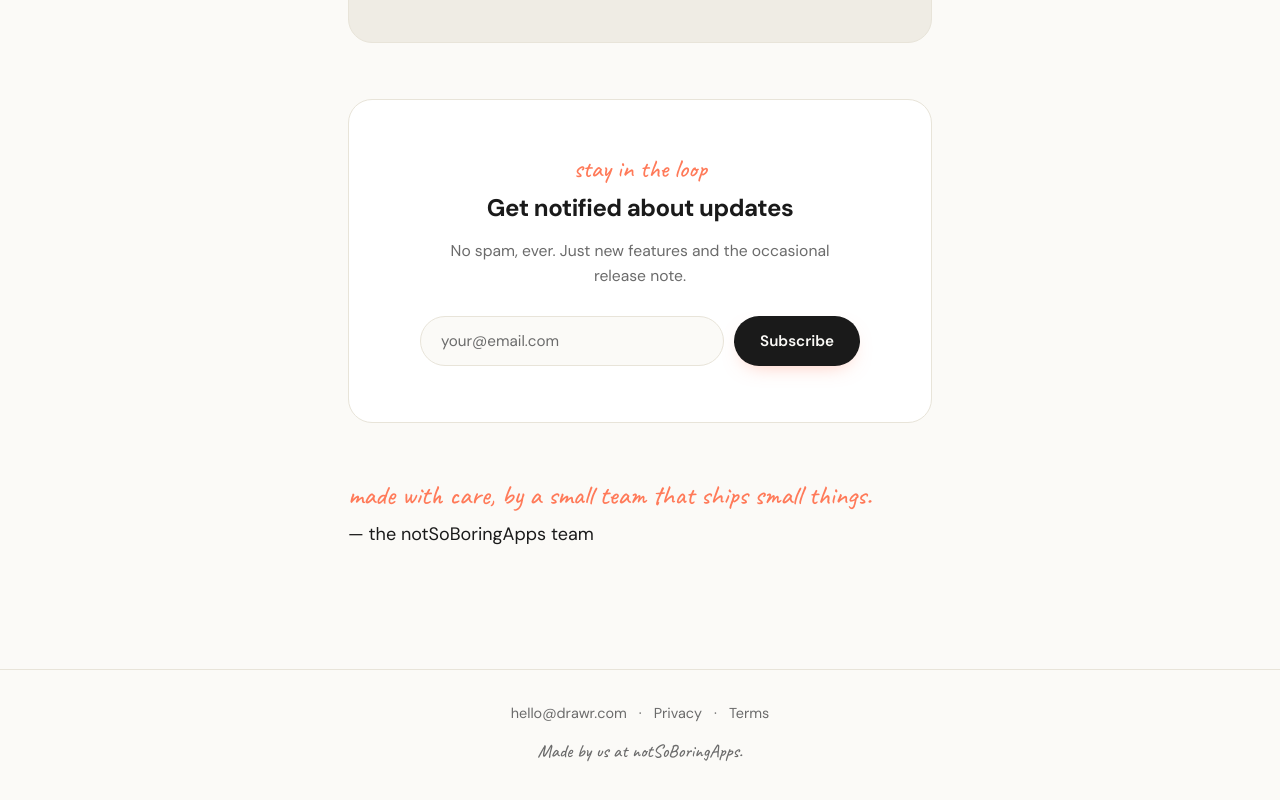
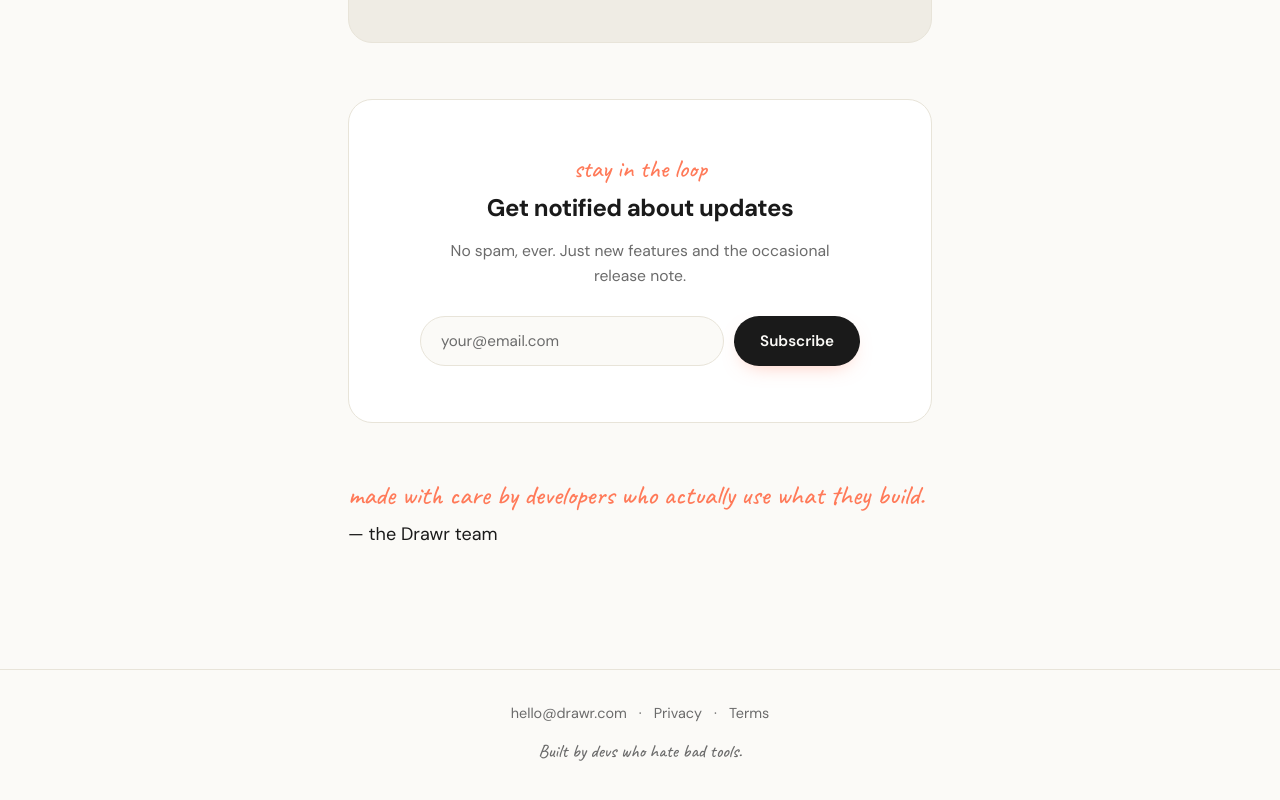
Before and after one commit to Prajjwal009/notSoBoringApps, a React (Vite) app: page / in a window 1280 px wide. Shown: the part 2198-2998 px from the top of the page. Built offline with nearby package versions, Linux system fonts and the light colour scheme; the HTML template or start-up script is replaced by a standard one.

Commit message:
Website Content Update

```diff
--- a/src/components/Footer.jsx
+++ b/src/components/Footer.jsx
@@ -2,7 +2,7 @@ function Footer() {
   return (
     <footer>
       <div className="container">
-        <p>&copy; 2026 notSoBoringApps. All rights reserved.</p>
+        <p>&copy; 2026 Drawr. Built by devs who hate bad tools.</p>
       </div>
     </footer>
   );
--- a/src/components/LandingPage.jsx
+++ b/src/components/LandingPage.jsx
@@ -163,8 +163,8 @@ function LandingPage() {
         </section>
 
         <section className="block signoff">
-          <p className="caveat">made with care, by a small team that ships small things.</p>
-          <p>— the notSoBoringApps team</p>
+          <p className="caveat">made with care by developers who actually use what they build.</p>
+          <p>— the Drawr team</p>
         </section>
       </main>
 
@@ -176,7 +176,7 @@ function LandingPage() {
           <span>·</span>
           <a href="#">Terms</a>
         </div>
-        <p className="foot-credit">Made by us at notSoBoringApps.</p>
+        <p className="foot-credit">Built by devs who hate bad tools.</p>
       </footer>
     </div>
   );
```
